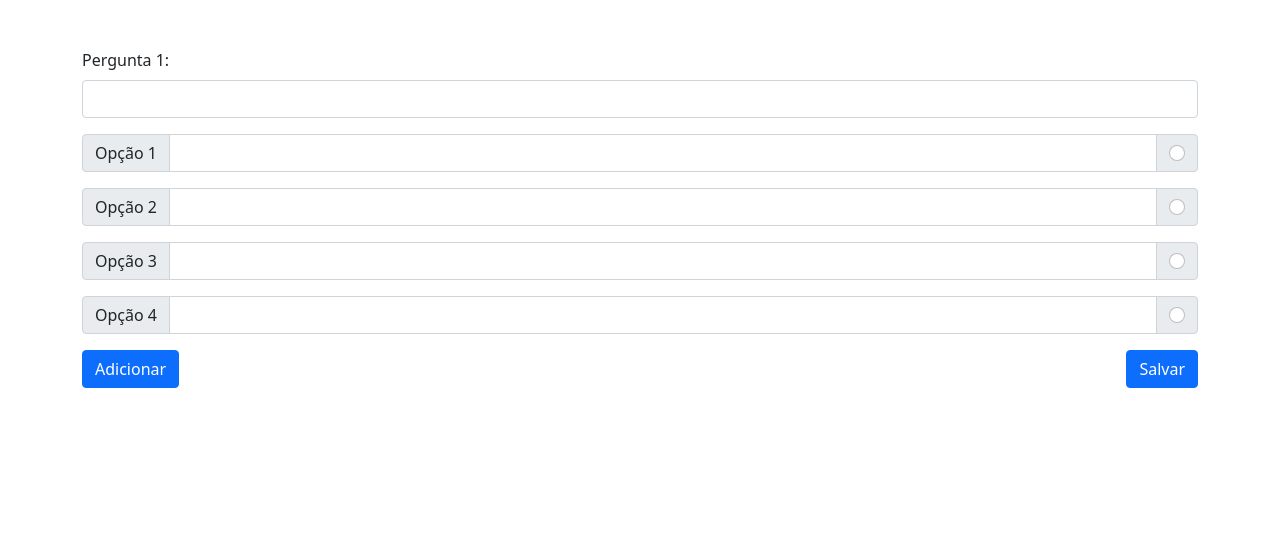
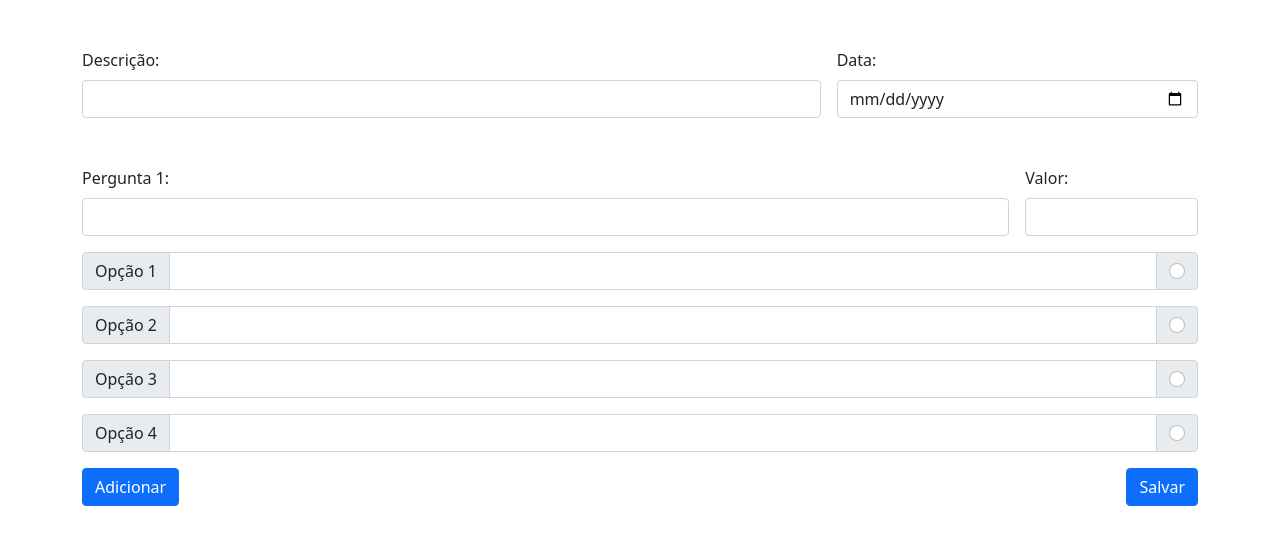
Before and after one commit to geovannams/tp01-engenharia-software, a Flask app: page /prova/cadastrar_prova in a window 1280 px wide. Shown: the part 56-601 px from the top of the page. Run offline with Flask 2, Linux system fonts and the light colour scheme; some libraries are stand-ins or nearby versions.

Commit message:
ajuste front criar prova e adição de campo de valor

```diff
--- a/provasonline/prova/templates/cadastrar_prova.html
+++ b/provasonline/prova/templates/cadastrar_prova.html
@@ -8,9 +8,28 @@
     <input type="hidden" name="csrf_token" value="{{ csrf_token() }}" />
 
     <div class="container">
-        <div class="mb-3">
-            <label for="quantidade" class="form-label">Pergunta 1:</label>
-            <input type="text" class="form-control" id="pergunta" name="pergunta0">
+
+        <div class="row g-3 mb-5">
+            <div class="col-md-8">
+                <label for="prova" class="form-label">Descrição:</label>
+                <input type="text" class="form-control" id="prova" name="prova" required>
+            </div>
+            <div class="col-md-4">
+                <label for="data" class="form-label">Data:</label>
+                <input type="date" class="form-control" id="data" name="data" required>
+            </div>
+        </div>
+
+        <div class="row g-3 mb-3">
+            <div class="col-md-10 ">
+                <label for="pergunta" class="form-label">Pergunta 1:</label>
+                <input type="text" class="form-control" id="pergunta" name="pergunta0">
+            </div>
+
+            <div class="col-md-2">
+                <label for="valor" class="form-label">Valor:</label>
+                <input type="number" min="0" class="form-control" id="valor" name="valor0">
+            </div>
         </div>
 
         <div class="input-group mb-3">
@@ -18,7 +37,7 @@
             <input type="text" class="form-control" id="opcao1" name="opcao01" aria-label="Sizing example input" aria-describedby="inputGroup-sizing-default">
 
             <div class="input-group-text">
-                <input class="form-check-input mt-0" type="radio" value="" id="radio1" name="correta0">
+                <input class="form-check-input mt-0" type="radio" value="1" id="radio1" name="correta0">
             </div>
         </div>
 
@@ -27,7 +46,7 @@
             <input type="text" class="form-control" id="opcao2" name="opcao02" aria-label="Sizing example input" aria-describedby="inputGroup-sizing-default">
 
             <div class="input-group-text">
-                <input class="form-check-input mt-0" type="radio" value="" id="radio2" name="correta0">
+                <input class="form-check-input mt-0" type="radio" value="2" id="radio2" name="correta0">
             </div>
         </div>
 
@@ -36,7 +55,7 @@
             <input type="text" class="form-control" id="opcao3" name="opcao03" aria-label="Sizing example input" aria-describedby="inputGroup-sizing-default">
 
             <div class="input-group-text">
-                <input class="form-check-input mt-0" type="radio" value="" id="radio3" name="correta0">
+                <input class="form-check-input mt-0" type="radio" value="3" id="radio3" name="correta0">
             </div>
         </div>
 
@@ -45,7 +64,7 @@
             <input type="text" class="form-control" id="opcao4" name="opcao04" aria-label="Sizing example input" aria-describedby="inputGroup-sizing-default">
 
             <div class="input-group-text">
-                <input class="form-check-input mt-0" type="radio" value="" id="radio4" name="correta0">
+                <input class="form-check-input mt-0" type="radio" value="4" id="radio4" name="correta0">
             </div>
         </div>
 
@@ -58,13 +77,21 @@
     </div>
 
     <input type="hidden" id="numero_de_perguntas" name="numero_de_perguntas" value="1" />
+    <input type="hidden" id="valor_total" name="valor_total" value="1" />
 </form>
 
 <template id="templateLinha">
     <br>
-    <div class="mb-3">
-        <label for="pergunta" class="form-label">Pergunta</label>
-        <input type="text" class="form-control" id="pergunta">
+    <div class="row g-3 mb-3">
+        <div class="col-md-10 ">
+            <label for="pergunta" class="form-label">Pergunta</label>
+            <input type="text" class="form-control" id="pergunta">
+        </div>
+
+        <div class="col-md-2">
+            <label for="valor" class="form-label">Valor:</label>
+            <input type="number" min="0" class="form-control" id="valor">
+        </div>
     </div>
 
     <div class="input-group mb-3">
@@ -115,6 +142,7 @@
         const label = clone.querySelector("label");
         label.textContent = "Pergunta " + (cont+1) + ": ";
         clone.querySelector("#pergunta").name = "pergunta" + cont;
+        clone.querySelector("#valor").name = "valor" + cont;
 
         clone.querySelector("#opcao1").name = "opcao" + cont + 1;
         clone.querySelector("#opcao2").name = "opcao" + cont + 2;
```
Also changed, not shown: migrations/versions/ad45f3266c8b_add_valor_prova.py (added, +30 -0 lines), provasonline/prova/controller.py (+24 -0 lines), provasonline/prova/models/Prova.py (+6 -3 lines).
